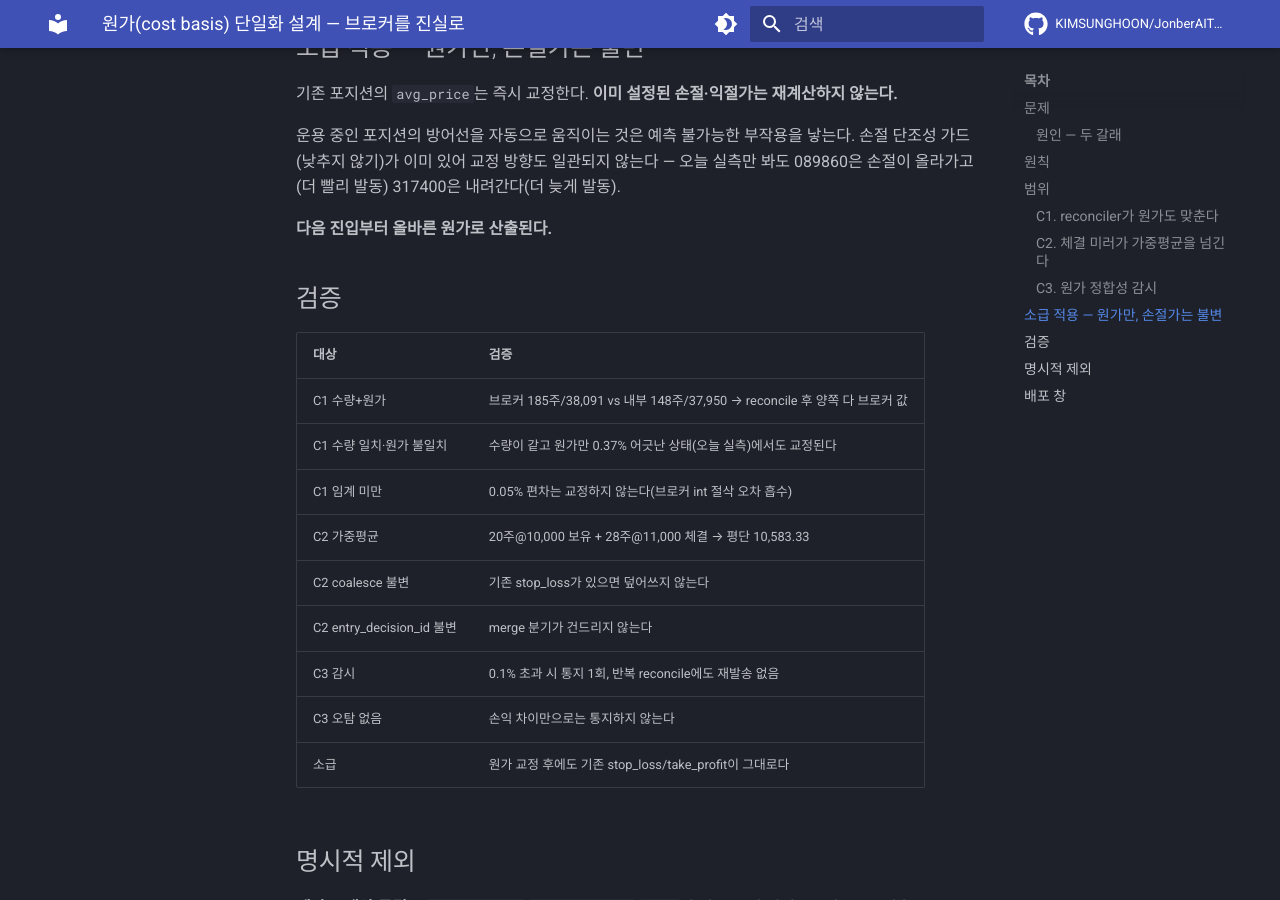
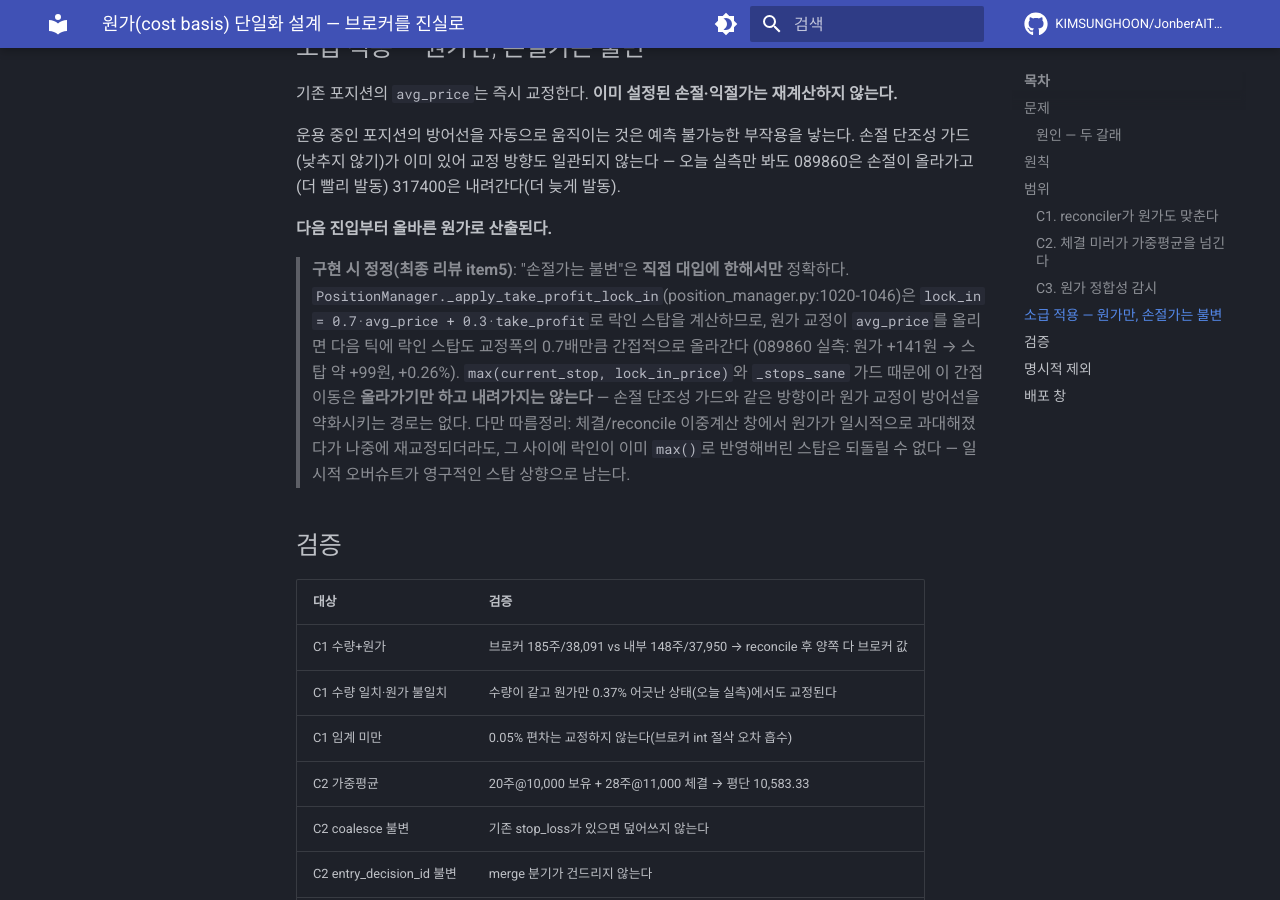
Before and after one commit to KIMSUNGHOON/JonberAITrading, an MkDocs documentation site: the page built from docs/superpowers/specs/2026-07-31-cost-basis-single-source-design.md, in a window 1280 px wide and 900 px high, scrolled down 2688 px. Built offline with MkDocs 1.6.1 and Material for MkDocs 9.7.7, drawn with Linux system fonts in a browser that asks for light colours; comment, search, counter and statistics services are not loaded.

Commit message:
docs(spec): 원가 교정이 락인 스탑을 간접 이동시키는 경로를 기록 — 최종 리뷰 item5
"소급 적용 — 원가만, 손절가는 불변" 절이 직접 대입 경로에만 정확했다.
_apply_take_profit_lock_in의 lock_in = 0.7·avg_price + 0.3·take_profit 계산
때문에 원가 교정이 avg_price를 올리면 다음 틱에 락인 스탑도 교정폭의 0.7배만큼
간접적으로 올라간다(089860 실측: 원가 +141원 → 스탑 약 +99원). max()/
_stops_sane 가드로 인해 이 이동은 올라가기만 하고(손절 단조성 가드와 같은
방향) 내려가지는 않지만, 체결/reconcile 이중계산 창의 일시적 오버슈트가
나중에 재교정되더라도 그 사이 반영된 스탑 상향은 되돌릴 수 없다는 따름정리를
스펙에 명시했다. 코드 변경 없음.

Co-Authored-By: Claude Opus 5 (1M context) <noreply@anthropic.com>

```diff
--- a/docs/superpowers/specs/2026-07-31-cost-basis-single-source-design.md
+++ b/docs/superpowers/specs/2026-07-31-cost-basis-single-source-design.md
@@ -111,6 +111,17 @@ coordinator와 PM 양쪽 모두.
 
 **다음 진입부터 올바른 원가로 산출된다.**
 
+> **구현 시 정정(최종 리뷰 item5)**: "손절가는 불변"은 **직접 대입에 한해서만** 정확하다.
+> `PositionManager._apply_take_profit_lock_in`(position_manager.py:1020-1046)은
+> `lock_in = 0.7·avg_price + 0.3·take_profit`로 락인 스탑을 계산하므로, 원가 교정이
+> `avg_price`를 올리면 다음 틱에 락인 스탑도 교정폭의 0.7배만큼 간접적으로 올라간다
+> (089860 실측: 원가 +141원 → 스탑 약 +99원, +0.26%). `max(current_stop, lock_in_price)`와
+> `_stops_sane` 가드 때문에 이 간접 이동은 **올라가기만 하고 내려가지는 않는다** — 손절
+> 단조성 가드와 같은 방향이라 원가 교정이 방어선을 약화시키는 경로는 없다. 다만 따름정리:
+> 체결/reconcile 이중계산 창에서 원가가 일시적으로 과대해졌다가 나중에 재교정되더라도,
+> 그 사이에 락인이 이미 `max()`로 반영해버린 스탑은 되돌릴 수 없다 — 일시적 오버슈트가
+> 영구적인 스탑 상향으로 남는다.
+
 ## 검증
 
 | 대상 | 검증 |
```
